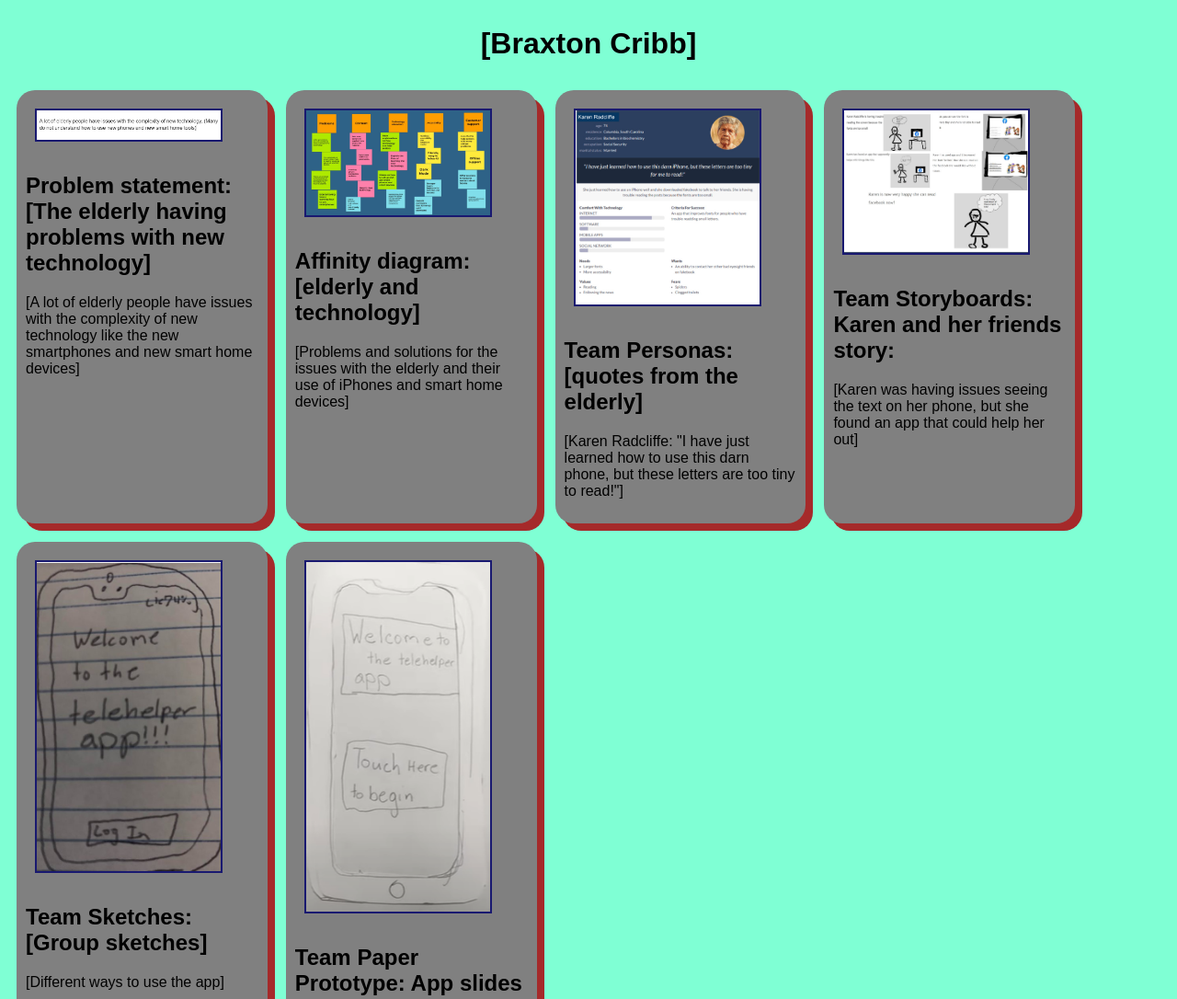
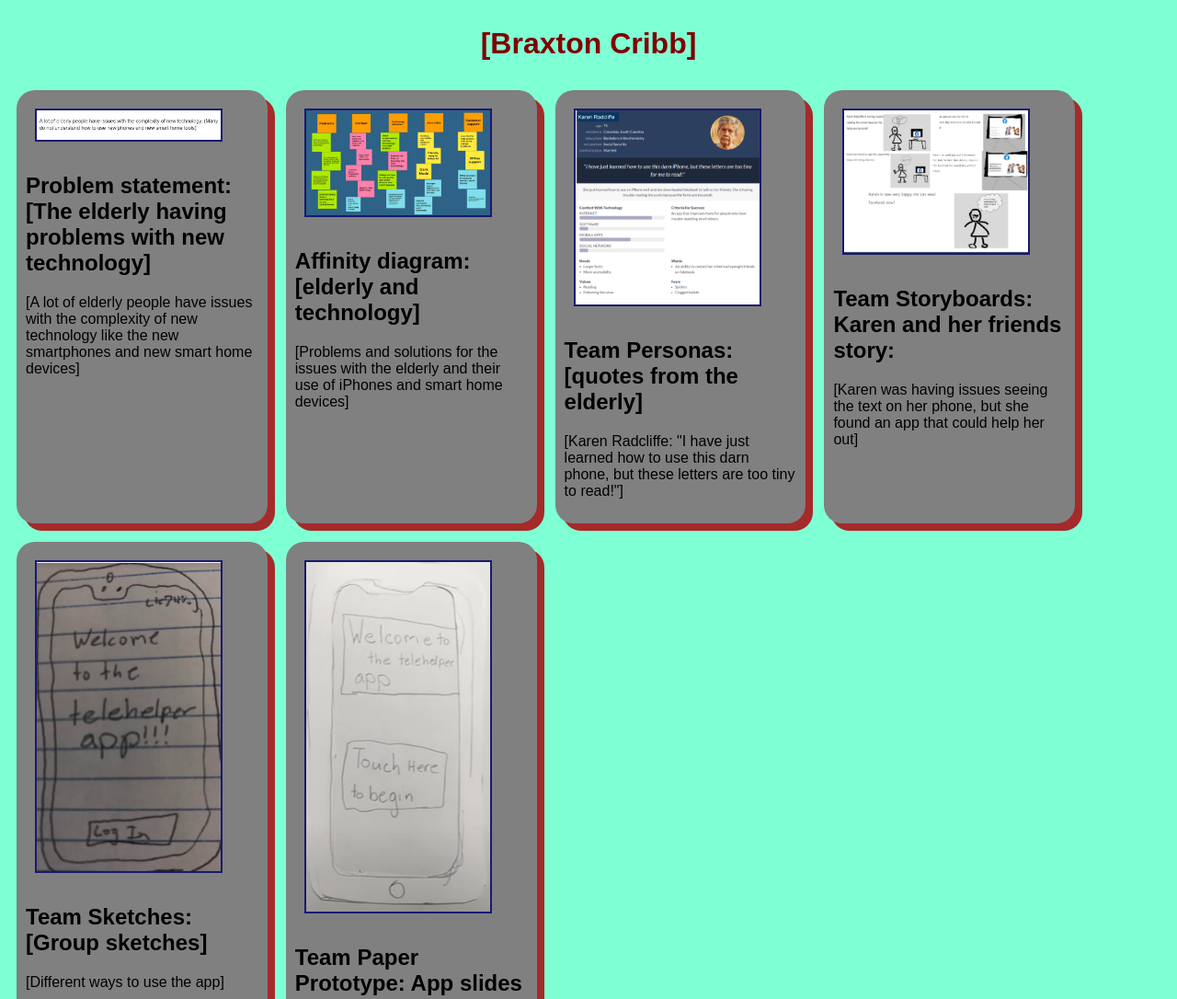
Before and after one commit to BraxtonCribb/BraxtonCribb.github.io, a plain HTML site: page index.html in a window 1280 px wide. Shown: the top 1086 px of the page at 92% size. Drawn offline with Linux system fonts and the light colour scheme.

Commit message:
Update styles.css

```diff
--- a/styles.css
+++ b/styles.css
@@ -5,7 +5,7 @@ body {
  flex-wrap: wrap;
 }
 h1 {
- color: black;
+ color: maroon;
  text-align: center;
  width: 100%;
  display: block;
```
